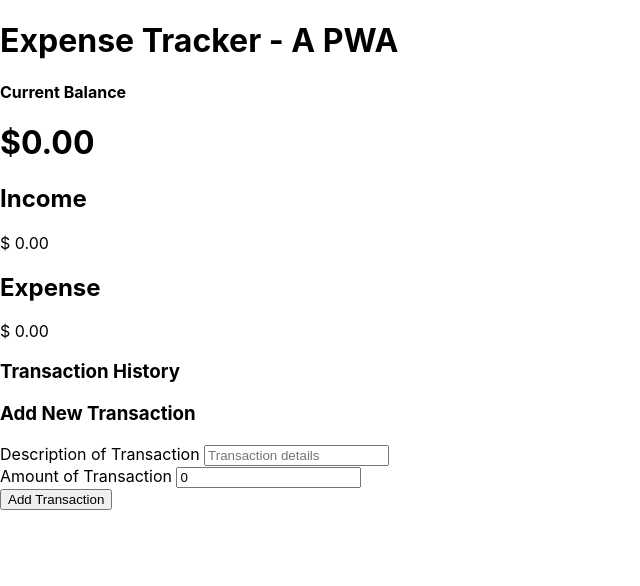
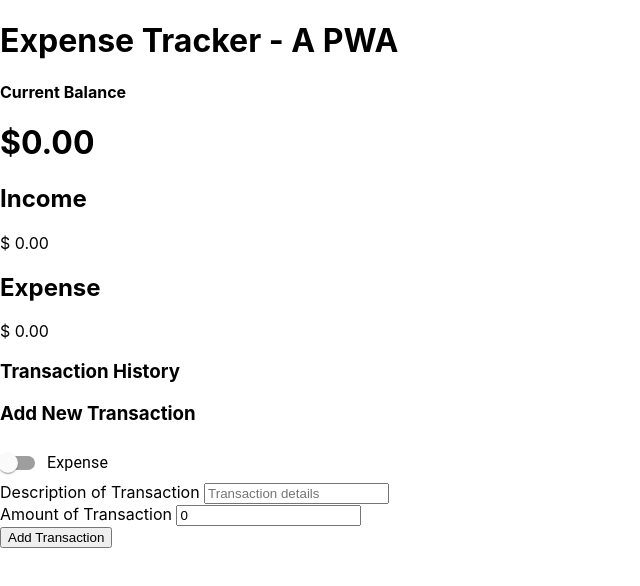
Before and after one commit to AliRa22aq/Expense-Tracker-PWA, a React (Create React App) app: page / in a window 1280 px wide. Shown: the top 586 px of the page, without its empty margins (0-640 px from the left). Built offline with nearby package versions, Linux system fonts and the light colour scheme.

Commit message:
Checking feature addition

```diff
--- a/package.json
+++ b/package.json
@@ -3,6 +3,7 @@
   "version": "0.1.0",
   "private": true,
   "dependencies": {
+    "@material-ui/core": "^4.11.0",
     "@testing-library/jest-dom": "^5.11.4",
     "@testing-library/react": "^11.1.0",
     "@testing-library/user-event": "^12.1.10",
--- a/src/components/AccountSummary.tsx
+++ b/src/components/AccountSummary.tsx
@@ -4,7 +4,7 @@ import { GlobalContext } from '../context/GlobalState';
 
 const AccountSummary = () => {
 
-    const { transactions } = useContext(GlobalContext);
+    const { transactions, check } = useContext(GlobalContext);
 
     const transactionAmounts = transactions.map((transaction: { transactionAmount: any; }) => transaction.transactionAmount);
 
--- a/src/components/AddTransaction.tsx
+++ b/src/components/AddTransaction.tsx
@@ -1,5 +1,7 @@
 import React, { useState, useContext } from 'react';
 import { GlobalContext } from '../context/GlobalState';
+import Switch from '@material-ui/core/Switch';
+import FormControlLabel from '@material-ui/core/FormControlLabel';
 
 
 export const AddTransaction = () => {
@@ -7,17 +9,26 @@ export const AddTransaction = () => {
     const [description, setDiscription] = useState("");
     const [transactionAmount, setTransactionAmount] = useState(0);
 
-    const { addTransaction } = useContext(GlobalContext);
+    const { addTransaction, check, singCheck } = useContext(GlobalContext);
 
     const onSubmit = (e: any) => {
         e.preventDefault();
-        const newTransaction: {id: number, description: string, transactionAmount: number} = {
-            id: new Date().getTime(),
-            description,
-            transactionAmount: +transactionAmount
+
+        if (!check) {
+            const newTransaction: { id: number, description: string, transactionAmount: number } = {
+                id: new Date().getTime(),
+                description,
+                transactionAmount: +transactionAmount
+            }
+            addTransaction(newTransaction);
+        } else {
+            const newTransaction: { id: number, description: string, transactionAmount: number } = {
+                id: new Date().getTime(),
+                description,
+                transactionAmount: -transactionAmount
+            }
+            addTransaction(newTransaction);
         }
-
-        addTransaction(newTransaction);
 
     }
 
@@ -25,27 +36,34 @@ export const AddTransaction = () => {
         <div onSubmit={onSubmit}>
             <h3> Add New Transaction </h3>
             <form>
+
+                <FormControlLabel
+                    control={<Switch checked={check} onChange={singCheck} name="check" />}
+                    label="Expense"
+                />
+
                 <div>
                     <label> Description of Transaction </label>
                     <input
                         required
                         type="text"
-                        id= "description"
+                        id="description"
                         placeholder="Transaction details"
                         value={description}
-                        onChange = {(e) => setDiscription(e.target.value)}
+                        onChange={(e) => setDiscription(e.target.value)}
 
                     />
                 </div>
                 <div>
-                <label> Amount of Transaction </label>
+                    <label> Amount of Transaction </label>
                     <input
                         type="number"
-                        id= "descriptionAmount"
+                        id="descriptionAmount"
                         placeholder="Enter Transaction Amount"
                         value={transactionAmount}
-                        onChange = {(e) => setTransactionAmount(parseInt(e.target.value))}
+                        onChange={(e) => setTransactionAmount(parseInt(e.target.value))}
                         required
+                        min={0}
                     />
                 </div>
                 <button> Add Transaction </button>
--- a/src/components/Transaction.tsx
+++ b/src/components/Transaction.tsx
@@ -1,5 +1,6 @@
 import React, { useContext } from 'react'
 import { GlobalContext } from '../context/GlobalState';
+
 
 export const Transaction = ( {transaction}: any ) => {
 
@@ -7,6 +8,8 @@ export const Transaction = ( {transaction}: any ) => {
 
 
     const sign = transaction.transactionAmount > 0 ? '+' : '-';
+
+
 
 
     return (
--- a/src/context/GlobalState.tsx
+++ b/src/context/GlobalState.tsx
@@ -1,4 +1,4 @@
-import React, { createContext, useReducer } from 'react'
+import React, { useState, createContext, useReducer } from 'react'
 import { AppReducer } from './AppReducer'
 
 
@@ -13,6 +13,12 @@ export const GlobalContext = createContext(initialState);
 export const GlobalProvider = ( {children}: any) => {
 
     const [state, dispatch] = useReducer(AppReducer, initialState)
+
+    const [check, setCheck] = useState(false);
+
+    const singCheck = () => {
+        setCheck(check? false:true);
+    };
 
     const delTransaction = (id: number) => {
         dispatch({
@@ -33,7 +39,9 @@ export const GlobalProvider = ( {children}: any) => {
         <GlobalContext.Provider value={{
             transactions: state.transactions,
             delTransaction,
-            addTransaction
+            addTransaction,
+            singCheck,
+            check
         }}>
             { children}
 
```
Also changed, not shown: 1 other file (tests, documents, lock files or other folders).
